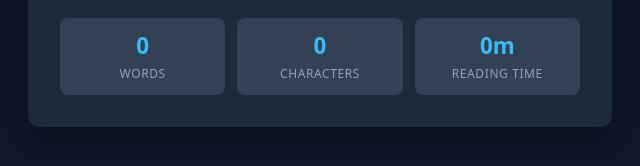
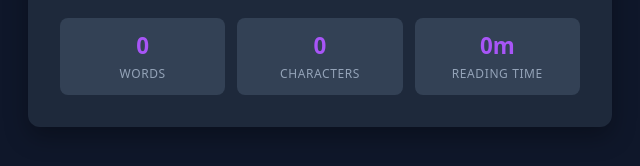
Before and after one commit to AbuSkunkCabbage/word-counter, a plain HTML site: page index.html in a window 1280 px wide. Shown: the part 448-614 px from the top of the page, 320-960 px from the left. Drawn offline with Linux system fonts and the light colour scheme.

Commit message:
style: change stat accents to purple

```diff
--- a/index.html
+++ b/index.html
@@ -14,7 +14,7 @@
     textarea { width: 100%; height: 140px; box-sizing: border-box; background: #0f172a; border: 1px solid #334155; border-radius: 8px; color: #fff; padding: 12px; font-size: 1rem; resize: none; outline: none; margin-top: 1rem; }
     .stats { display: flex; gap: 0.75rem; margin-top: 1rem; }
     .stat-box { flex: 1; background: #334155; padding: 0.75rem; border-radius: 8px; text-align: center; }
-    .stat-box span { display: block; font-size: 1.4rem; font-weight: bold; color: #38bdf8; }
+    .stat-box span { display: block; font-size: 1.4rem; font-weight: bold; color: #a855f7; }
     .stat-box label { font-size: 0.75rem; text-transform: uppercase; color: #94a3b8; letter-spacing: 0.05em; }
   </style>
 </head>
```
